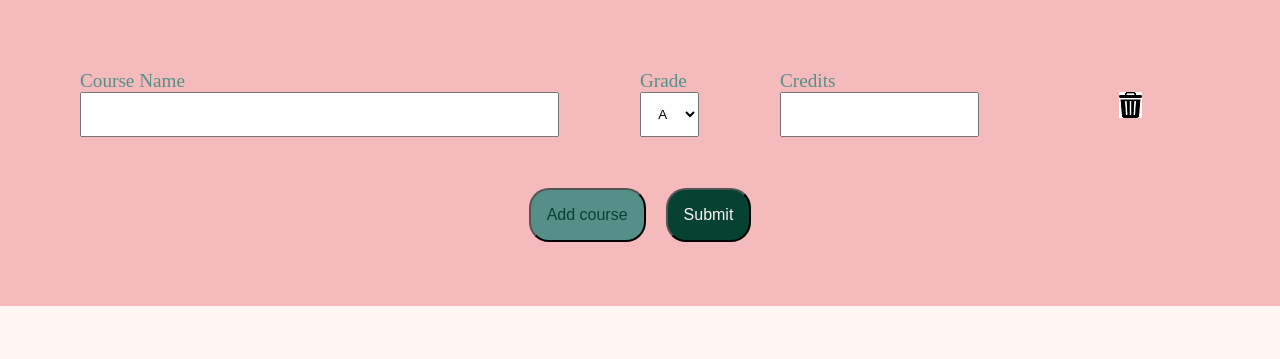
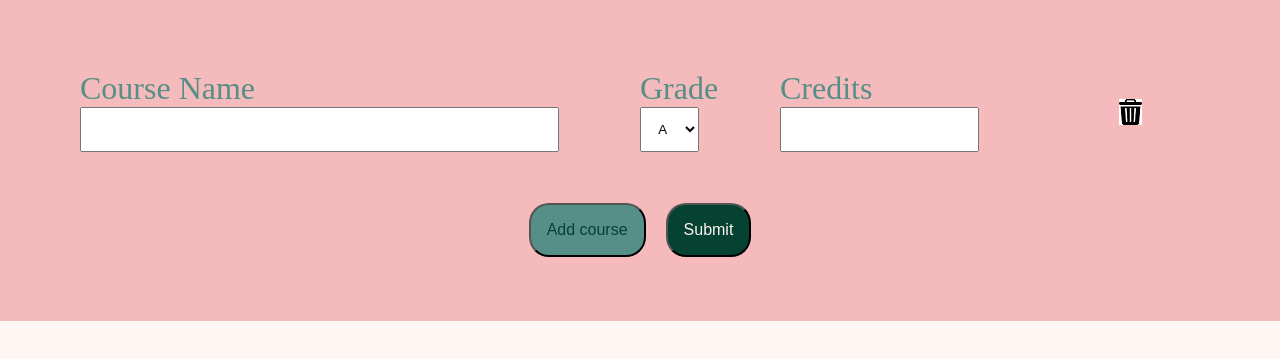
Before and after one commit to timothy123-star/CGPA-CALCULATOR, a website: page index.html in a window 1280 px wide. Shown: the part 313-672 px from the top of the page. Drawn offline with Linux system fonts and the light colour scheme.

Commit message:
edit font-size

```diff
--- a/cgpa.css
+++ b/cgpa.css
@@ -38,7 +38,7 @@ h1 {
 
 label {
   color: #568f87;
-  font-size: 1.2rem;
+  font-size: 1rem;
 }
 
 .flex {
@@ -104,4 +104,7 @@ button {
   .form--inner--container {
     gap: 0;
   }
+  label {
+    font-size: 2rem;
+  }
 }
```
